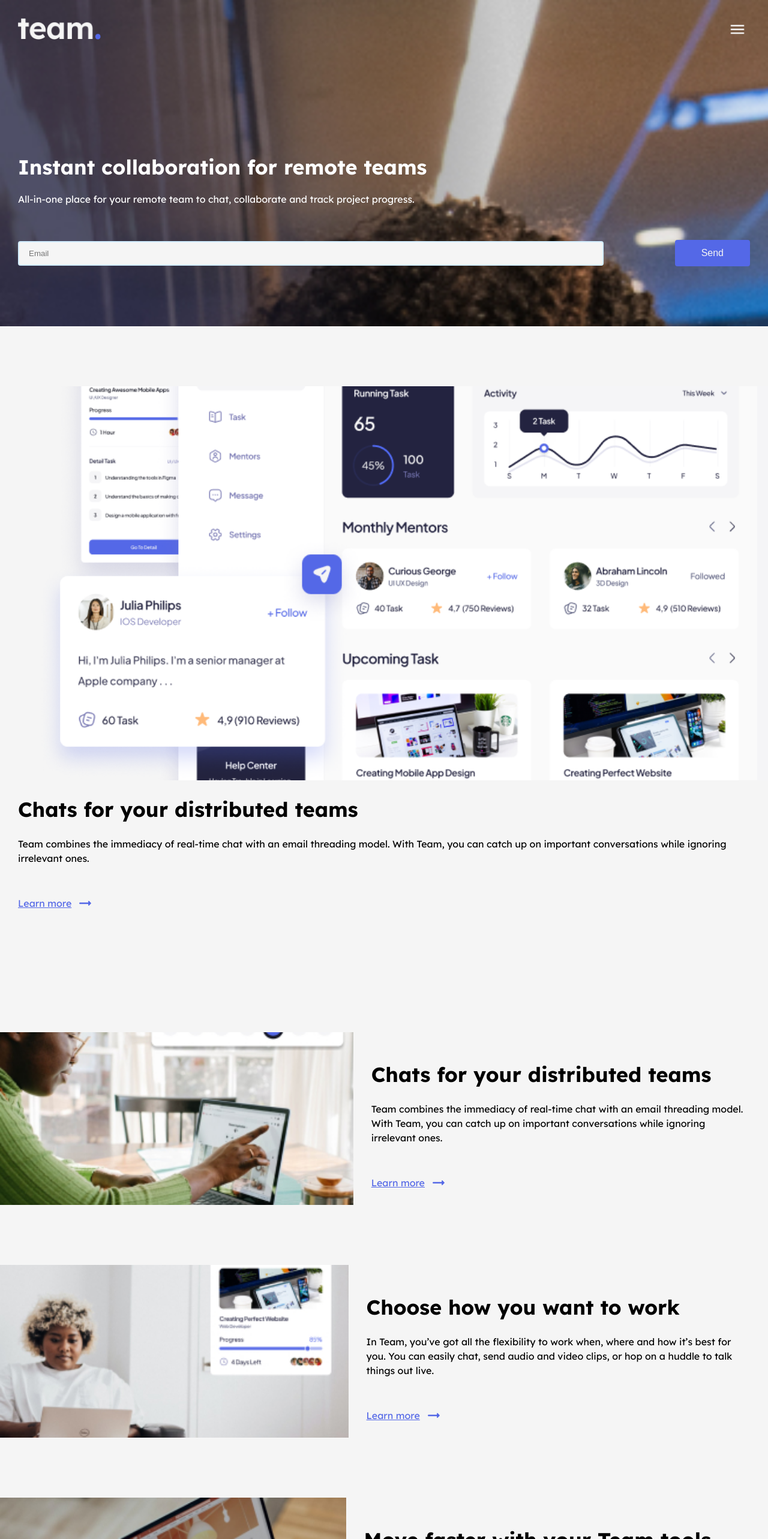
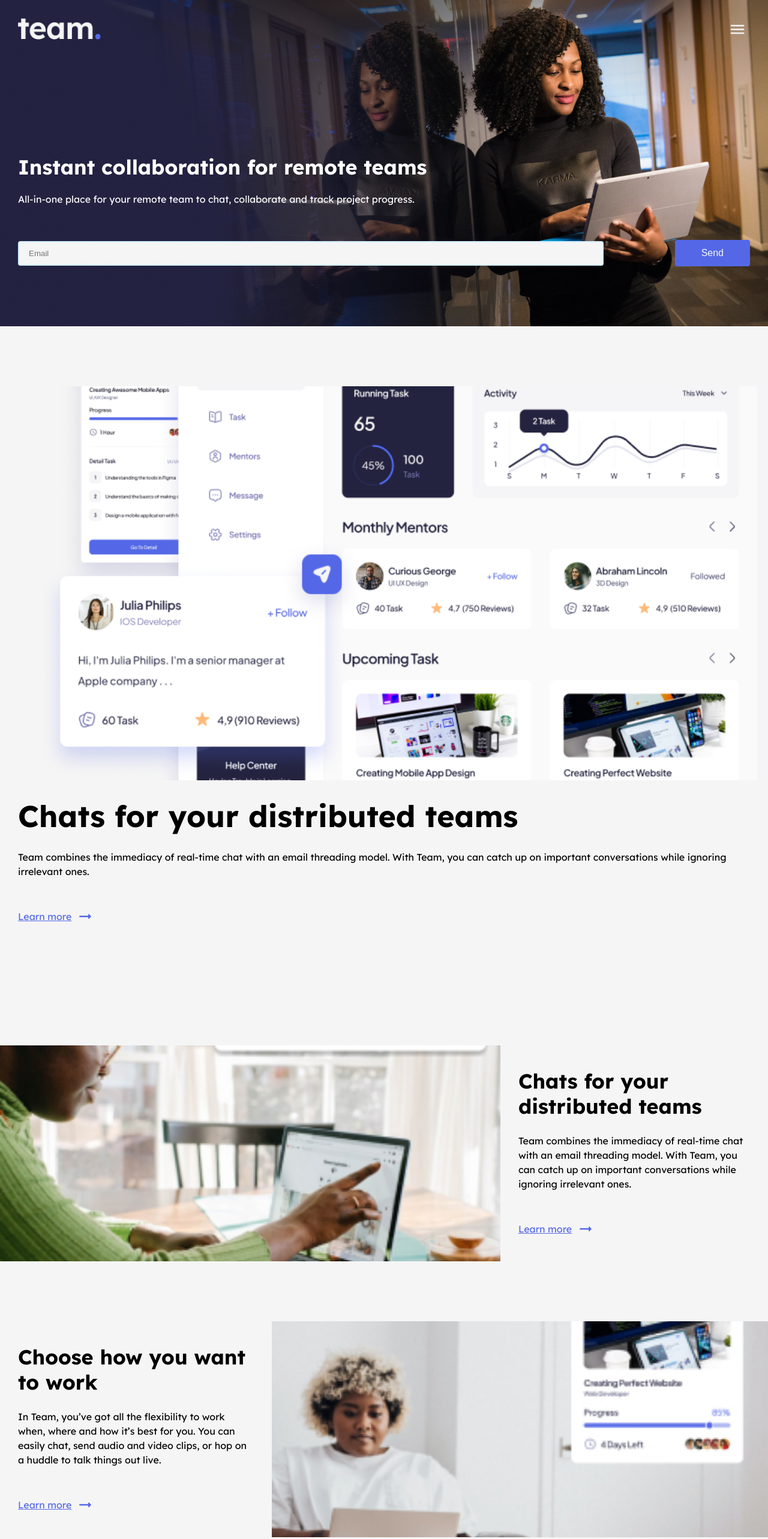
Before and after one commit to amgromov93/nextJs, a Next.js app: page / in a window 1280 px wide. Shown: the top 2566 px of the page at 60% size. Built offline with nearby package versions, Linux system fonts and the light colour scheme.

Commit message:
new styles for index.js, mediascreen for 568px & more

```diff
--- a/components/About.js
+++ b/components/About.js
@@ -44,7 +44,7 @@ export default function About() {
 
   const itemsToRender = aboutItems.map(item => {
     return (
-      <article key={item.id} className={styles.about__box + ' ' + `about__item__${item.id}`}>
+      <article key={item.id} className={styles.about__box + ' ' + `about__box__${item.id}`}>
         {item.image}
         <div className={aboutClasses}>
           <h2 className={styles.headingOne__mobile + ' ' + `about__item__title__${item.id}`}>{item.title}</h2>
--- a/model/gsapAnimations.js
+++ b/model/gsapAnimations.js
@@ -47,24 +47,22 @@ export function aboutGsapAnimations(component) {
     function setBlockNumber(i, param) {
       let ctx = gsap.context(() => {
         gsap.timeline({scrollTrigger: {
-          trigger: `.about__item__${i}`,
-          start: 'top 30%'
+          trigger: `.about__box__${i}`,
+          start: 'top 70%'
         }})
         .from(param, {
           opacity: 0,
-          duration: 0.5,
+          duration: 1,
           x: -100,
           ease: "power3",
         })
         .from(`.about__item__title__${i}`, {
           opacity: 0,
-          duration: 0.5,
           x: -100,
           ease: "power3",
         })
         .from(`.about__item__text__${i}`, {
           opacity: 0,
-          duration: 0.5,
           y: 50,
           ease: "power3",
         })
--- a/package.json
+++ b/package.json
@@ -4,7 +4,7 @@
   "private": true,
   "scripts": {
     "dev": "next dev",
-    "build": "next build",
+    "build": "next build && next export",
     "start": "next start",
     "lint": "next lint"
   },
--- a/pages/index.js
+++ b/pages/index.js
@@ -1,5 +1,6 @@
 import Link from "next/link"
 import React, { useRef, useState } from "react";
+import Head from "next/head";
 import { headerGsapAnimations } from "../model/gsapAnimations";
 
 import { MainLayout } from "../components/MainLayout"
@@ -30,13 +31,17 @@ export default function HomePage() {
 
   const onLinkClick = () => {
     setBurgerToggle(false);
-  }
+  };
+
   const component = useRef(null);
 
-  headerGsapAnimations(component)
+  headerGsapAnimations(component);
 
   return (
     <>
+      <Head>
+        <title>Team | Instant collaboration for remote teams</title>
+      </Head>
       <header className={styles.header} ref={component}>
         <div className={styles.header__background}>
           <div className={headerContainerClasses}>
--- a/sass/blocks/_about.module.scss
+++ b/sass/blocks/_about.module.scss
@@ -44,13 +44,27 @@
 @media screen and (min-width: 568px) {
   .about {
     & > article:nth-child(1) a {
-      margin-bottom: 100px;
+      margin-bottom: 100px;;
     }
     &__box:not(:nth-child(1)) {
       flex-direction: row;
+      & h2 {
+        margin-top: 0;
+      }
+    }
+    &__box:nth-child(1) h2 {
+      font-size: 50px;
+      font-style: normal;
+      font-weight: 700;
+      line-height: 64px;
     }
     &__positionLeft {
       padding: 30px 0;
+      width: 220%;
+      height: 360px;
+    }
+    &__box:nth-child(odd):not(:nth-child(1))  {
+      flex-direction: row-reverse;
     }
   }
 }
--- a/sass/blocks/_footer.module.scss
+++ b/sass/blocks/_footer.module.scss
@@ -38,3 +38,29 @@
     color: #F5F5F5;
   }
 }
+
+@media screen and (min-width: 568px) {
+  .footer {
+    display: grid;
+    grid-template-columns: repeat(3, 1fr);
+    grid-template-rows: repeat(3, 1fr), min-content;
+    column-gap: 15px;
+    & article:nth-child(1) {
+      grid-column: 1 / -1;
+    }
+    & article:nth-child(2) {
+      grid-column: 1 / -1;
+      grid-row: 3 / 4;
+    }
+    & article:nth-child(3) {
+      grid-column: 1 / 2;
+    }
+    & article:nth-child(4) {
+      grid-column: 2 / 3;
+    }
+    & article:nth-child(5) {
+      grid-column: 3 / 4;
+    }
+
+  }
+}
--- a/sass/blocks/_header.module.scss
+++ b/sass/blocks/_header.module.scss
@@ -67,5 +67,27 @@
 }
 
 @media screen and (min-width: 568px) {
-
+  .header {
+    &__background {
+      background-image: url(../../img/headerBackgroundImageDesc.jpg);
+      background-position: right;
+    }
+    &__nav {
+      padding: 60px;
+      display: flex;
+      flex-direction: column;
+      align-items: center;
+      position: absolute;
+      top: -140vh;
+      left: 0;
+      width: 100%;
+      height: 140vh;
+      background-color: #fff;
+      transition: all 2s;
+      z-index: 2;
+      &_active {
+        top: 0;
+      }
+    }
+  }
 }
```
Also changed, not shown: img/headerBackgroundImageDesc.jpg (added).
